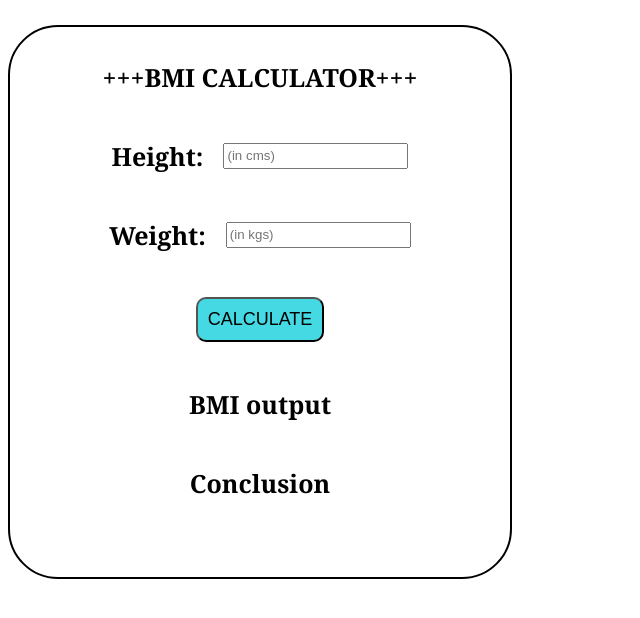
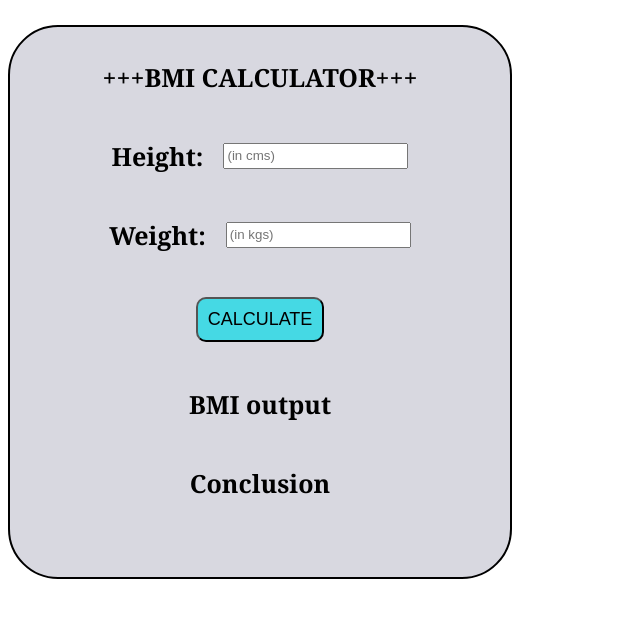
Before and after one commit to devxdebanjan/BMI-Calc, a plain HTML site: page index.html in a window 1280 px wide. Shown: the whole page, without its empty margins (0-640 px from the left). Drawn offline with Linux system fonts and the light colour scheme.

Commit message:
changed bg color

```diff
--- a/style.css
+++ b/style.css
@@ -3,7 +3,7 @@ body{
     font-weight: 600;
 }
 .layout {
-    /* background-color: blue; */
+    background-color: rgb(216, 216, 224);
     border: 2px solid;
     border-radius: 50px;
     max-width: 500px;
```
